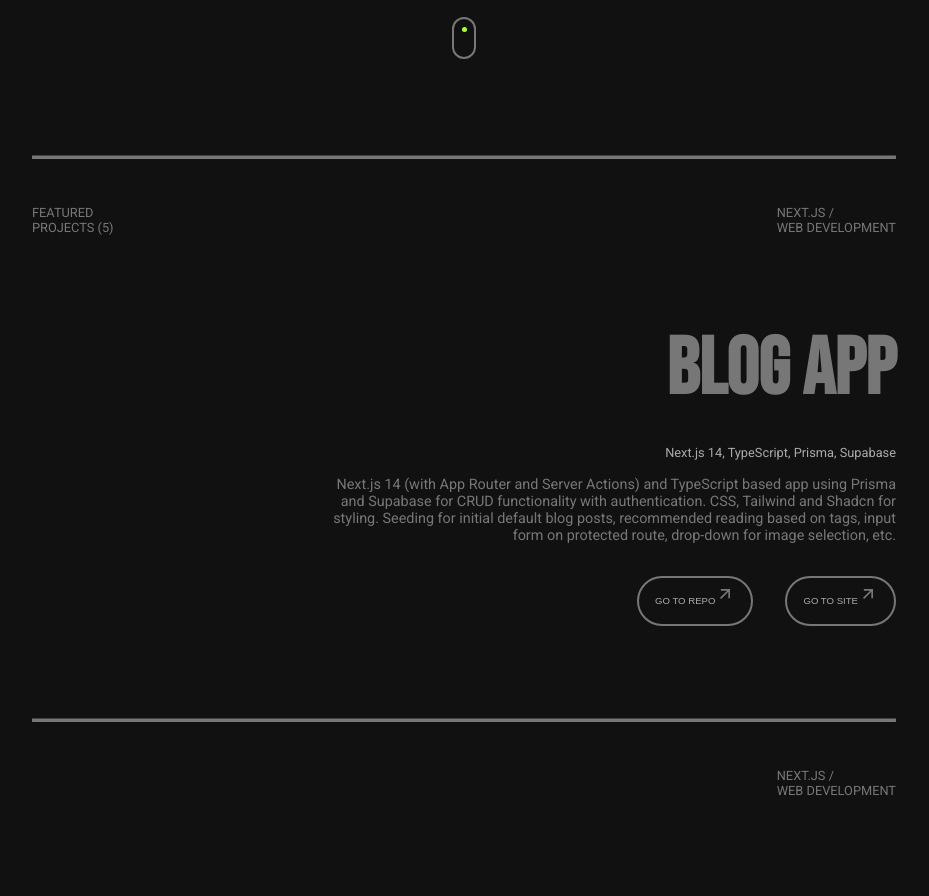
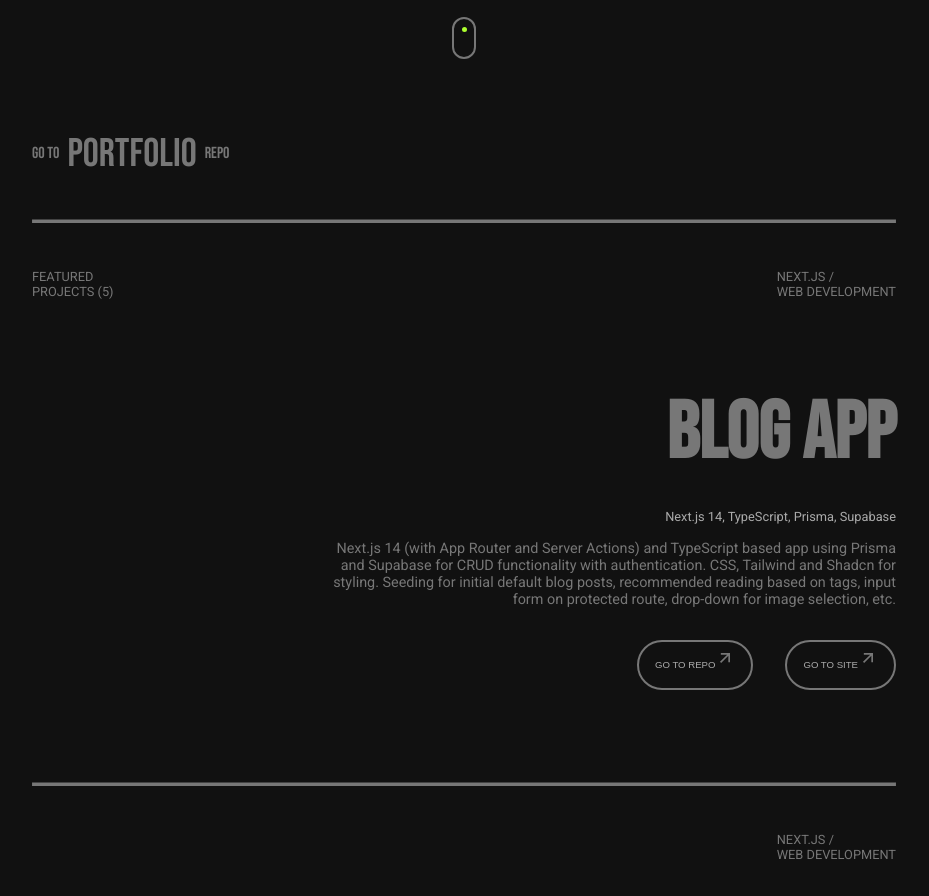
Before and after one commit to hanna-fmw/portfolio, a Next.js app: page / in a window 1280 px wide. Shown: the part 1080-1976 px from the top of the page, without its empty margins (176-1105 px from the left). Built offline with nearby package versions, Linux system fonts and the light colour scheme.

Commit message:
Added link to Portfolio repo

```diff
--- a/app/components/Hero.jsx
+++ b/app/components/Hero.jsx
@@ -58,6 +58,33 @@ export default function Hero() {
 				<div className={styles.wheel}></div>
 			</div>
 
+			<style jsx>{`
+				.portfolio-link {
+					--link-color: #777;
+					display: inline-flex;
+					align-items: center;
+					text-decoration: none;
+					color: var(--link-color);
+					transition: --link-color 0.3s ease;
+					gap: 0.5rem;
+				}
+				.portfolio-link:hover {
+					--link-color: #fff;
+				}
+			`}</style>
+
+			<div style={{ marginTop: '1rem' }}>
+				<a
+					href='https://github.com/hanna-fmw/portfolio'
+					target='_blank'
+					rel='noopener noreferrer'
+					className='portfolio-link'>
+					<span style={{ fontSize: '1rem', textTransform: 'uppercase' }}>GO TO</span>
+					<span style={{ fontSize: '2.5rem', color: 'var(--link-color)' }}>PORTFOLIO</span>
+					<span style={{ fontSize: '1rem', textTransform: 'uppercase' }}>REPO</span>
+				</a>
+			</div>
+
 			<aside className={styles.svg_scroll}>
 				<svg viewBox='0 0 100 10' xmlns='http://www.w3.org/2000/svg'>
 					<motion.path
```
